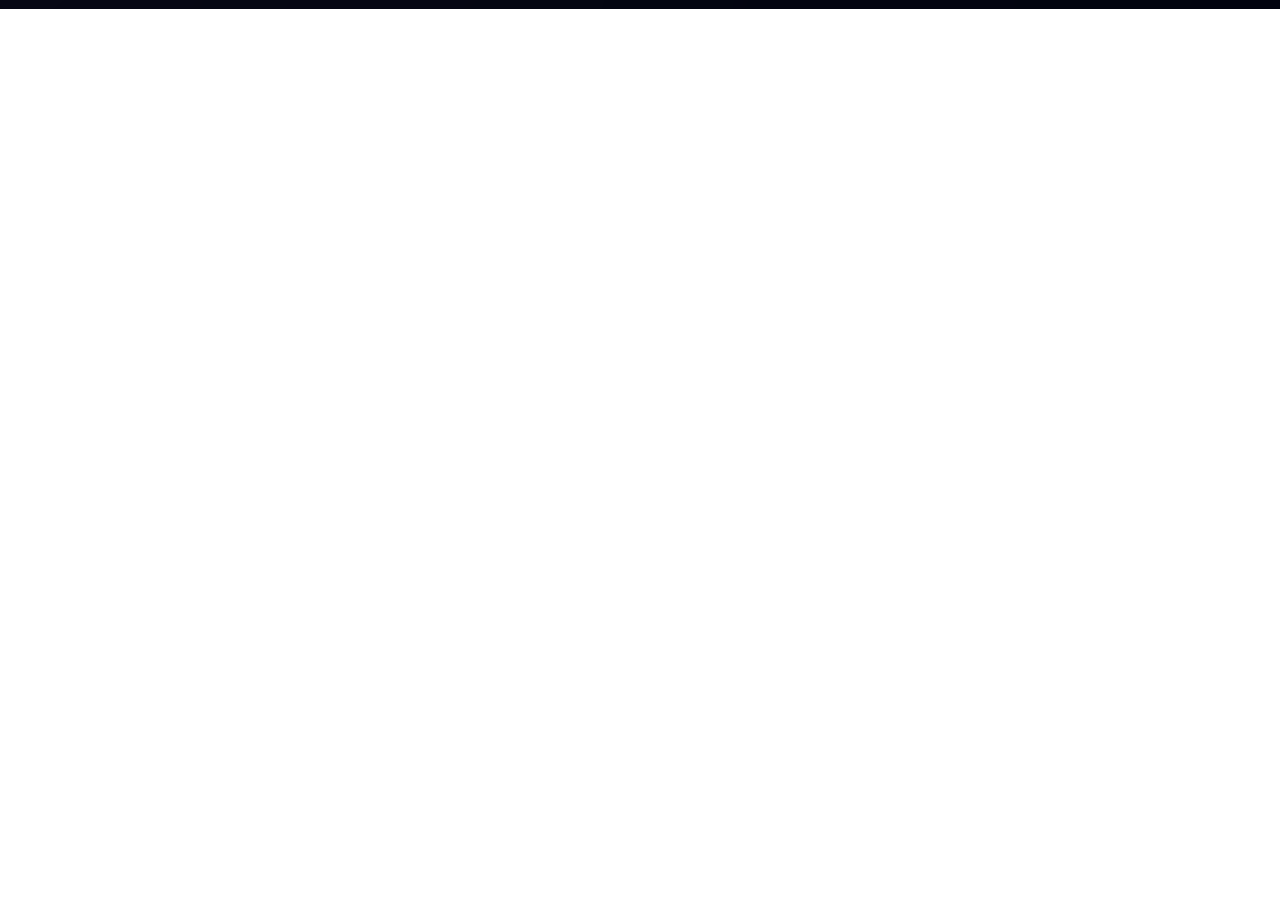
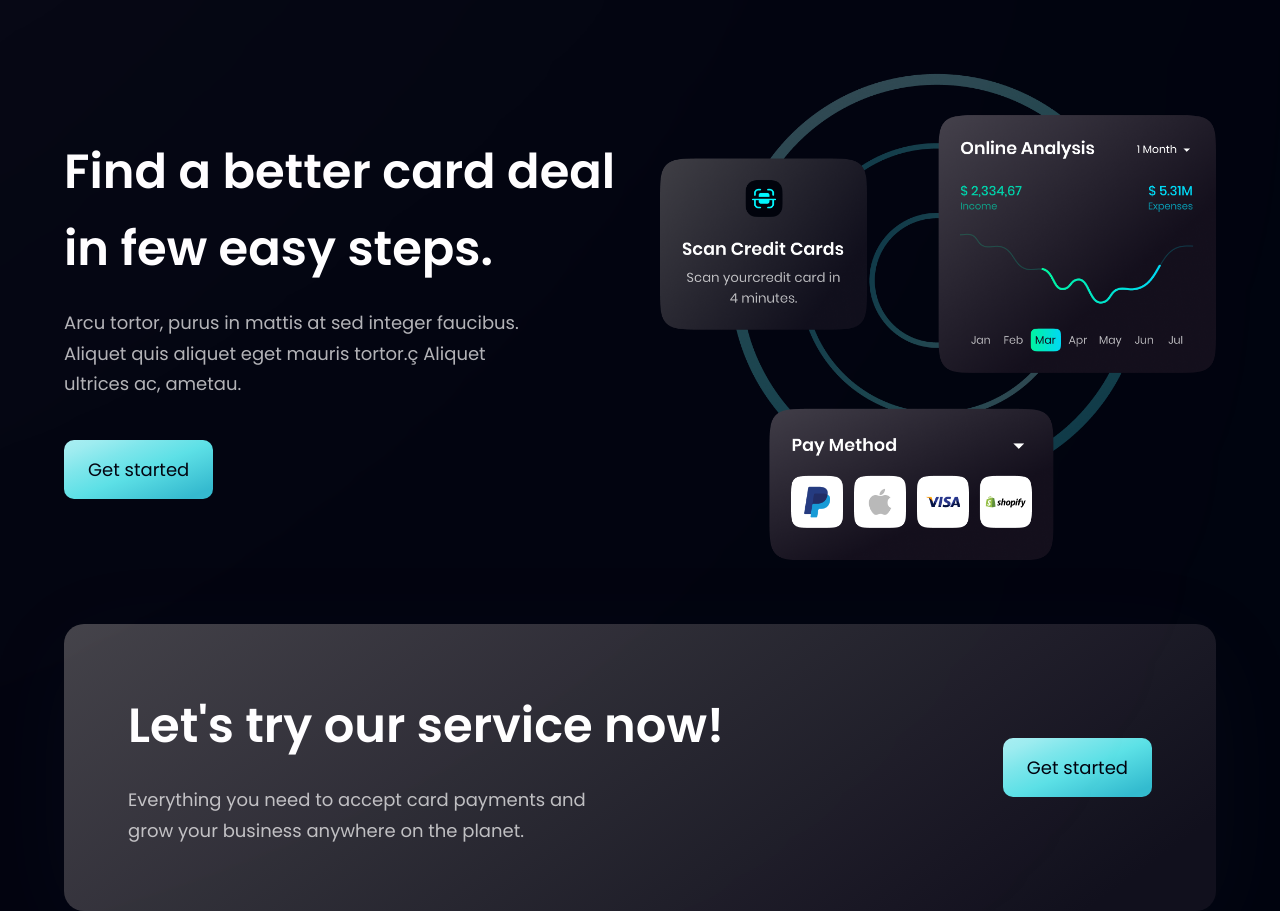
Before and after one commit to Xperaz/Bank-landing-page, a React (Vite) app in the folder bank-project/: page / in a window 1280 px wide. Shown: the part 2180-3091 px from the top of the page. Before the commit the page ends 2189 px from the top, so only its background shows below. Built offline with nearby package versions, Linux system fonts and the light colour scheme.

Commit message:
complete

```diff
--- a/bank-project/src/components/Button.jsx
+++ b/bank-project/src/components/Button.jsx
@@ -2,7 +2,7 @@
 const Button = ({ styles }) => {
   return (
     <button type="button" className={`py-4 px-6 bg-blue-gradient font-poppins
-          text-[18px] text-primary outline-none rounded-md ${styles}`}>
+          text-[18px] text-primary outline-none rounded-[10px] ${styles}`}>
             Get started
     </button>
   )
--- a/bank-project/src/components/CTA.jsx
+++ b/bank-project/src/components/CTA.jsx
@@ -1,11 +1,24 @@
-import React from 'react'
+import styles from "../styles";
+import Button from "./Button";
 
 const CTA = () => {
   return (
-    <div>
+    <section
+      className={`${styles.flexCenter} ${styles.paddingY} ${styles.padding}
+              sm:flex-row  flex-col bg-black-gradient rounded-[20px] box-shadow`}
+    >
+      <div className="flex-1 flex flex-col">
+        <h2 className={`${styles.heading2}`}>Let's try our service now!</h2>
+        <p className={`${styles.paragraph} max-w-[470px] mt-5`}>
+          Everything you need to accept card payments and grow your business
+          anywhere on the planet.
+        </p>
+      </div>
+      <div className={`${styles.flexCenter} sm:ml-10 ml-0 sm:mt-0 mt-10`}>
+        <Button />
+      </div>
+    </section>
+  );
+};
 
-    </div>
-  )
-}
-
-export default CTA
+export default CTA;
--- a/bank-project/src/components/CardDeal.jsx
+++ b/bank-project/src/components/CardDeal.jsx
@@ -1,11 +1,26 @@
-import React from 'react'
+import { card } from "../assets";
+import styles, { layout } from "../styles";
+import Button from "./Button";
 
 const CardDeal = () => {
   return (
-    <div>
+    <section className={layout.section}>
+      <div className={layout.sectionInfo}>
+        <h2 className={styles.heading2}>
+          Find a better card deal <br className="sm:block hidden" /> in few easy
+          steps.
+        </h2>
+        <p className={`${styles.paragraph} max-w-[470px] mt-5`}>
+          Arcu tortor, purus in mattis at sed integer faucibus. Aliquet quis
+          aliquet eget mauris tortor.ç Aliquet ultrices ac, ametau.
+        </p>
+        <Button styles="mt-10" />
+      </div>
+      <div className={layout.sectionImg}>
+        <img src={card} alt="card" className="w-[100%] h-[100%]" />
+      </div>
+    </section>
+  );
+};
 
-    </div>
-  )
-}
-
-export default CardDeal
+export default CardDeal;
--- a/bank-project/src/components/Footer.jsx
+++ b/bank-project/src/components/Footer.jsx
@@ -1,9 +1,10 @@
-import React from 'react'
+import styles from "../styles"
+import { logo } from "../assets"
+import { footerLinks, socialMedia } from "../constants"
 
 const Footer = () => {
   return (
-    <div>
-    </div>
+    <section></section>
   )
 }
 
```
